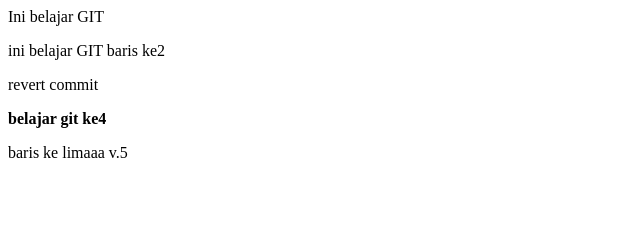
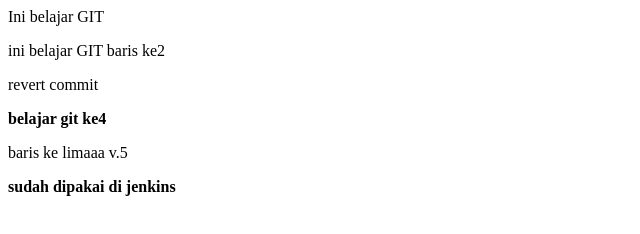
Before and after one commit to samsoel91/web-sam, a plain HTML site: page git-repo-local/index.html in a window 1280 px wide. Shown: the whole page, without its empty margins (0-640 px from the left). Drawn offline with Linux system fonts and the light colour scheme.

Commit message:
Update index.html

```diff
--- a/git-repo-local/index.html
+++ b/git-repo-local/index.html
@@ -3,3 +3,4 @@
 <p> revert commit </p>
 <b> belajar git ke4 </b>
 <p> baris ke limaaa v.5</p>
+<b> sudah dipakai di jenkins</p>
```
